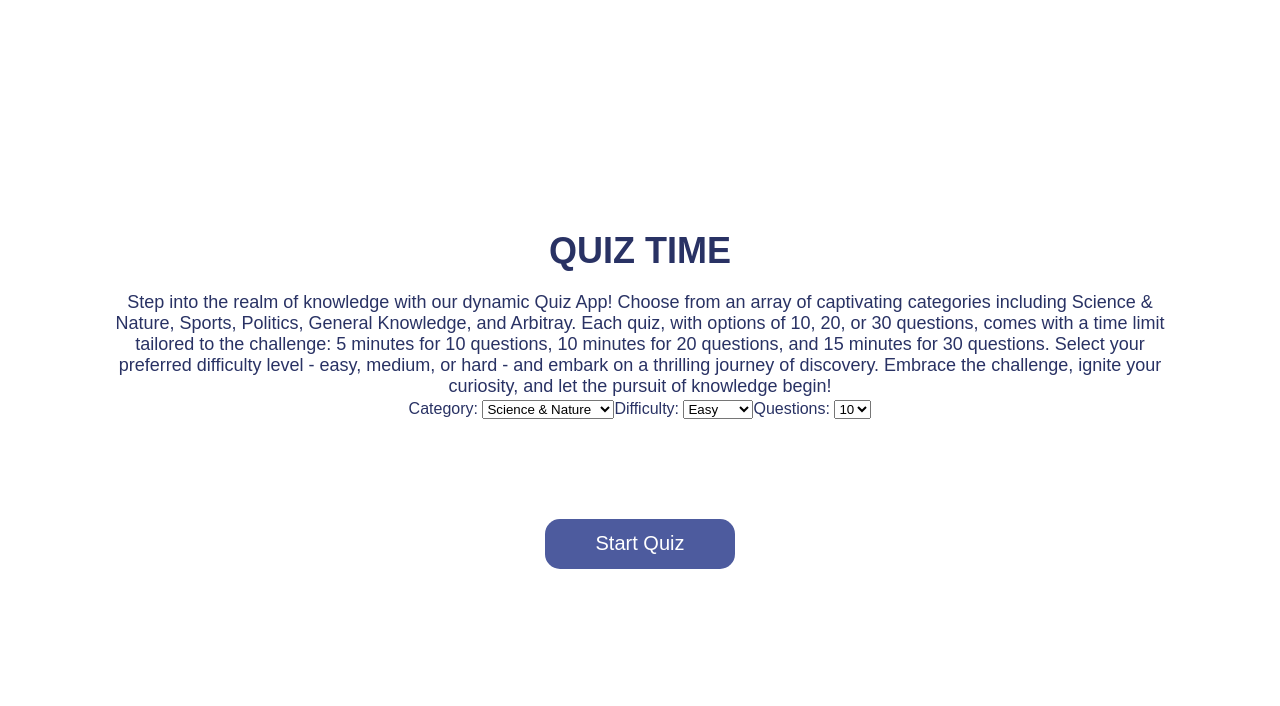
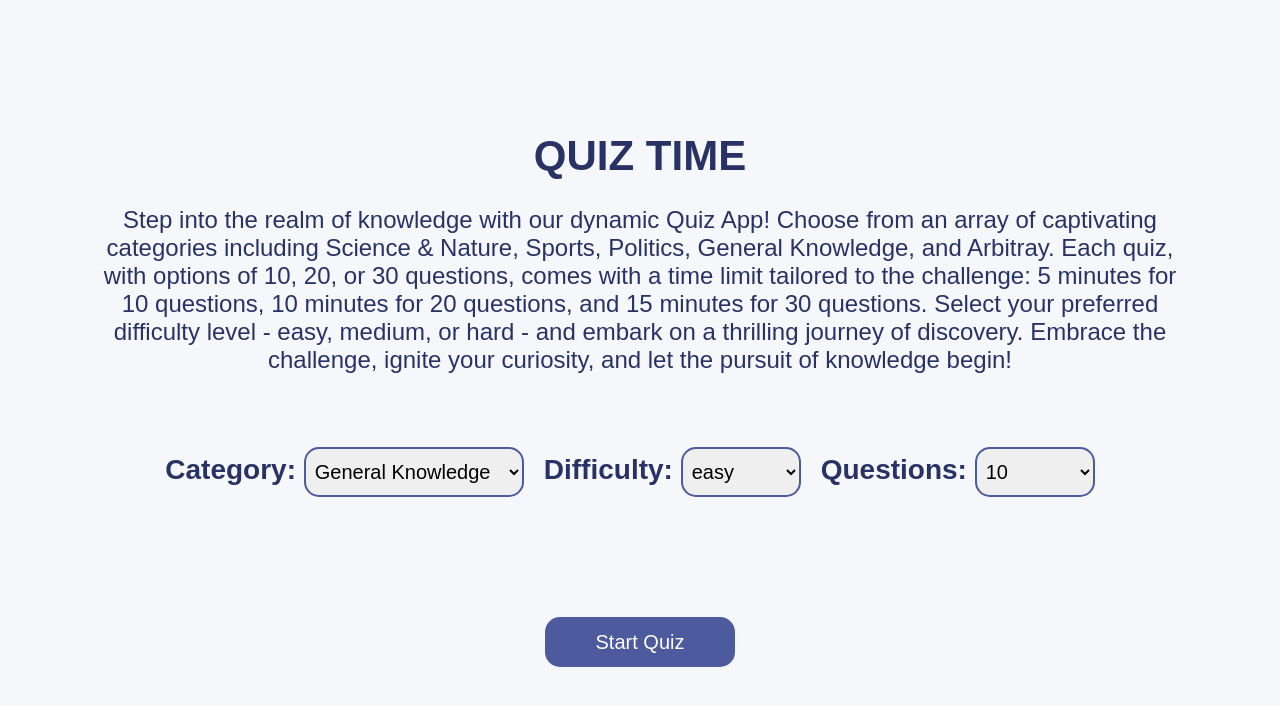
Before and after one commit to Kym0211/quiz-app, a React app: page / in a window 1280 px wide. Built offline with nearby package versions, Linux system fonts and the light colour scheme.

Commit message:
home page completed

```diff
--- a/public/index.html
+++ b/public/index.html
@@ -8,7 +8,6 @@
       name="description"
       content="Web site created using create-react-app"
     />
-    <link rel="manifest" href="%PUBLIC_URL%/manifest.json" />
     <title>Quiz App</title>
   </head>
   <body>
--- a/src/app/js/App.js
+++ b/src/app/js/App.js
@@ -1,35 +1,40 @@
-import React from "react";
+import { useEffect } from "react";
+import React , { useState } from "react";
+import Home from "./Home";
 
-export default function App() {
-  return(
-    <main className="hero-container">
-      <section className="container">
-        <h1>QUIZ TIME</h1>
-        <p>Step into the realm of knowledge with our dynamic Quiz App! Choose from an array of captivating categories including Science & Nature, Sports, Politics, General Knowledge, and Arbitray. Each quiz, with options of 10, 20, or 30 questions, comes with a time limit tailored to the challenge: 5 minutes for 10 questions, 10 minutes for 20 questions, and 15 minutes for 30 questions. Select your preferred difficulty level - easy, medium, or hard - and embark on a thrilling journey of discovery. Embrace the challenge, ignite your curiosity, and let the pursuit of knowledge begin!</p>
-      </section>
-      <div className="quiz-details">
-        <label htmlFor="category">Category: </label>
-        <select id="category">
-          <option value="9">General Knowledg</option>
-          <option value="17" selected>Science & Nature</option>
-          <option value="21">Sports</option>
-          <option value="24">Politics</option>
-          <option value="25">Art</option>
-        </select>
-        <label htmlFor="difficulty">Difficulty: </label>
-        <select id="difficulty">
-          <option value="easy">Easy</option>
-          <option value="medium">Medium</option>
-          <option value="hard">Hard</option>
-        </select>
-        <label htmlFor="questions">Questions: </label>
-        <select id="questions">
-          <option value="10">10</option>
-          <option value="20">20</option>
-          <option value="30">30</option>
-        </select>
-      </div>
-      <button type="button" className="btn">Start Quiz</button>
-    </main>
-  )
+export default function App(){
+
+    // Home component state
+    const [quizType, setQuizType] = useState(JSON.parse(localStorage.getItem("quizType"))||[]);
+    useEffect(() => {
+        quizType.length ? localStorage.setItem("quizType", JSON.stringify(quizType)) : localStorage.setItem("quizType", JSON.stringify([{category: 1}, {difficulty: "easy"}, {questions: 10}]));
+    },[quizType]);
+
+    const categories=['General Knowledge', 'Science & Nature', 'sports', 'Politics','Art']
+    const difficulties=['easy', 'medium', 'hard']
+    const questions=[10, 20, 30]
+
+    function handleChange(event){
+        setQuizType((prev) => {
+            return prev.map((item) => {
+                if(event.target.id === Object.keys(item)[0]){
+                    return {[event.target.id]: event.target.value}
+                }
+                return item;
+            })
+        })
+    }
+
+    function handleStartQuiz(){
+        console.log("Start Quiz");
+    }
+    // End of Home component state
+
+
+    return(
+        <>
+            <Home handleChange={handleChange} categories={categories} difficulties={difficulties} questions={questions} handleStartQuiz={handleStartQuiz}/>
+        </>
+    )
+
 }
--- /dev/null
+++ b/src/app/js/Home.js
@@ -0,0 +1,59 @@
+import React from "react";
+
+export default function Home(props) {
+
+  const defaultValues =[]
+
+  const catOptions = props.categories.map((category, index) => {
+
+    if(localStorage.getItem("quizType") && index+1 === Number(JSON.parse(localStorage.getItem("quizType"))[0].category)) defaultValues.push(index+1)
+
+    return <option key={index} value={index+1}>{category}</option>
+
+  })
+
+  const diffOptions = props.difficulties.map((difficulty, index) => {
+
+    if(localStorage.getItem("quizType") && difficulty === JSON.parse(localStorage.getItem("quizType"))[1].difficulty) defaultValues.push(difficulty)
+
+    return <option key={index} value={difficulty}>{difficulty}</option>
+
+  })
+
+  const quesOptions = props.questions.map((question, index) => {
+
+    if(localStorage.getItem("quizType") && question === Number(JSON.parse(localStorage.getItem("quizType"))[2].questions)) defaultValues.push(question)
+
+    return <option key={index} value={question}>{question}</option>
+
+  })
+
+  return(
+    <main className="hero-container">
+      <section className="container">
+        <h1>QUIZ TIME</h1>
+        <p>Step into the realm of knowledge with our dynamic Quiz App! Choose from an array of captivating categories including Science & Nature, Sports, Politics, General Knowledge, and Arbitray. Each quiz, with options of 10, 20, or 30 questions, comes with a time limit tailored to the challenge: 5 minutes for 10 questions, 10 minutes for 20 questions, and 15 minutes for 30 questions. Select your preferred difficulty level - easy, medium, or hard - and embark on a thrilling journey of discovery. Embrace the challenge, ignite your curiosity, and let the pursuit of knowledge begin!</p>
+      </section>
+
+      <div className="quiz-details">
+
+        <label htmlFor="category" className="label">Category: </label>
+        <select id="category" className="select category" onChange={props.handleChange} defaultValue={defaultValues[0]}>
+          {catOptions}
+        </select>
+
+        <label htmlFor="difficulty" className="label">Difficulty: </label>
+        <select id="difficulty" className="select" onChange={props.handleChange} defaultValue={defaultValues[1]}>
+          {diffOptions}
+        </select>
+
+        <label htmlFor="questions" className="label">Questions: </label>
+        <select id="questions" className="select" onChange={props.handleChange} defaultValue={defaultValues[2]}>
+          {quesOptions}
+        </select>
+
+      </div>
+      <button type="button" className="btn" onClick={props.handleStartQuiz}>Start Quiz</button>
+    </main>
+  )
+}
--- a/src/app/scss/components/home.scss
+++ b/src/app/scss/components/home.scss
@@ -6,15 +6,73 @@
     align-items: center;
     flex-direction: column;
     height: 100vh;
-    background-color: white;
+    background-color: #F5F7FB;
     color: #293264;
+    @include breakpoint-down(medium){
+        padding: rem(20);
+        height: inherit;
+    }
 
     .container{
         display: flex;
         flex-direction: column;
         align-items: center;
-        margin: rem(100) rem(100) 0 rem(100);
         text-align: center;
+        @include breakpoint(medium){
+            margin: rem(100) rem(100) rem(50) rem(100);
+        }
+        @include breakpoint-down(medium){
+            margin: rem(20);
+        }
+    }
+    .label{
+        font-size: rem(28);
+        font-weight: bold;
+    }
+    @include breakpoint-down(medium){
+        .quiz-details{
+            display: flex;
+            flex-direction: column;
+            align-items: center;
+            justify-content: center;
+        }
+        .label{
+            font-size: rem(20);
+        }
+        .select{
+            width: rem(70);
+            height: rem(40);
+            border-radius: rem(10);
+            border: 2px solid #4D5B9E;
+            margin: rem(20) auto;
+            padding: rem(5);
+            font-size: rem(16);
+            margin-right: rem(10);
+            cursor: pointer;
+        }
+    }
+    .select{
+        width: rem(120);
+        height: rem(50);
+        border-radius: rem(15);
+        border: 2px solid #4D5B9E;
+        margin: rem(20) auto;
+        padding: rem(5);
+        font-size: rem(20);
+        margin-right: rem(20);
+        cursor: pointer;
+    }
+    .select:focus{
+        outline: none;
+    }
+    .category{
+        @include breakpoint(large){
+            width: rem(220);
+        }
+    }
+    .option{
+        font-size: rem(20);
+        width: rem(100);
     }
 
     .btn{
@@ -26,5 +84,9 @@
         color: white;
         font-size: rem(20);
         margin: rem(100) auto;
+        cursor: pointer;
+        @include breakpoint-down(medium){
+            margin: rem(20) auto;
+        }
     }
 }
--- a/src/app/scss/globals/typography.scss
+++ b/src/app/scss/globals/typography.scss
@@ -6,25 +6,25 @@ h1,h2,h3{
 }
 
 h1{
-    font-size: rem(30);
+    font-size: rem(36);
     margin-bottom: rem(3);
     @include breakpoint(large){
-        font-size: rem(36);
+        font-size: rem(42);
     }
 }
 
 h2{
-    font-size: rem(24);
+    font-size: rem(28);
     margin-bottom: rem(3);
     @include breakpoint(large){
-        font-size: rem(30);
+        font-size: rem(34);
     }
 }
 p{
-    font-size: rem(16);
+    font-size: rem(20);
     margin-bottom: rem(3);
     @include breakpoint(large){
-        font-size: rem(18);
+        font-size: rem(24);
     }
 
 }
--- a/src/app/scss/utils/breakpoints.scss
+++ b/src/app/scss/utils/breakpoints.scss
@@ -1,13 +1,14 @@
-// 640px, 1150px, 1440px
+// 640px,850px 1150px, 1440px
 $breakpoints-up: (
-    'medium': '40em',
+    'small': '40em',
+    'medium': '53.125em',
     'large': '71.875em',
     'xlarge': '87.5em'
 );
 
-// 639px, 1149px, 1399px
+// 849px, 1149px, 1399px
 $breakpoints-down: (
-    'medium': '39.9375em',
+    'medium': '53.0625em',
     'large': '71.8125em',
     'xlarge': '87.4375em'
 );
```
